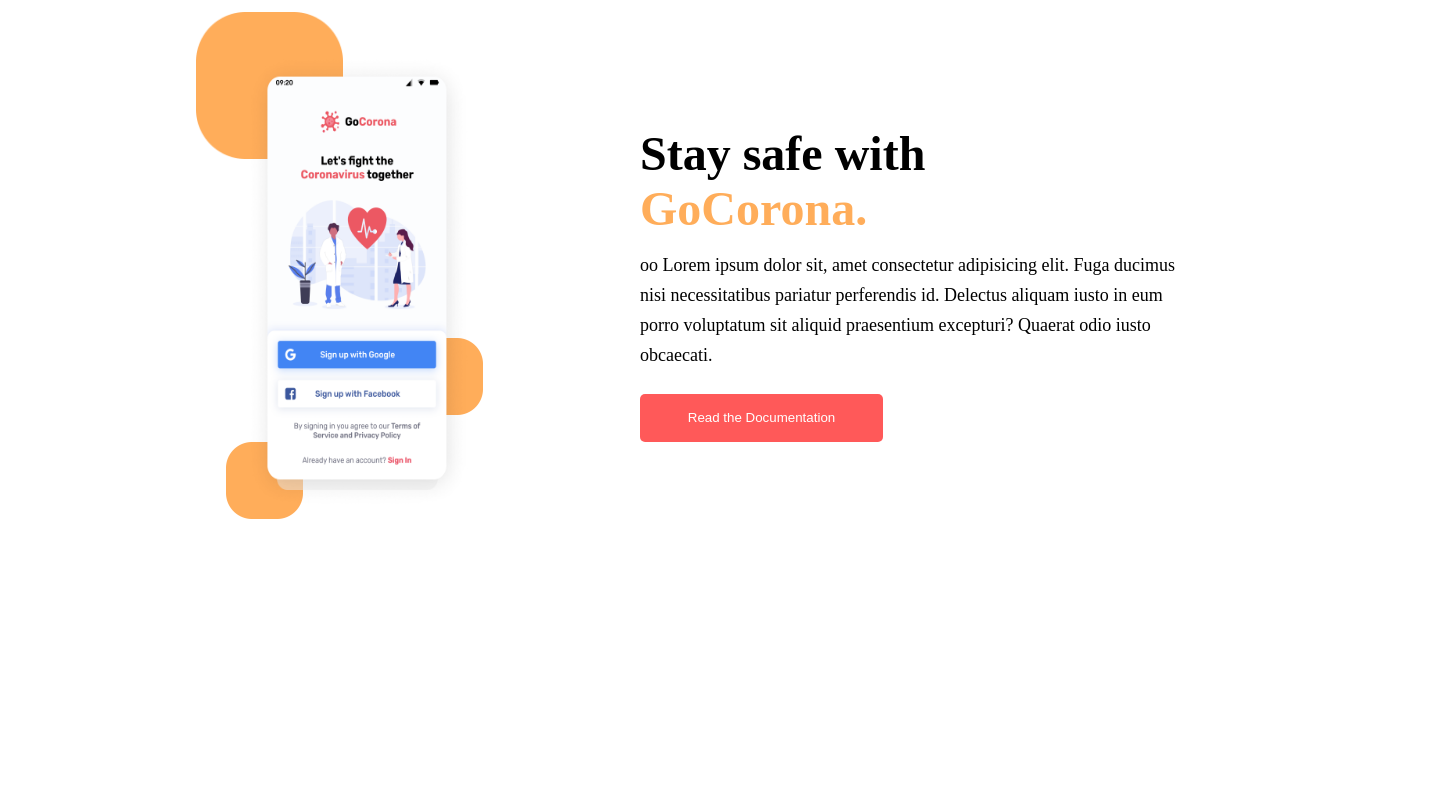
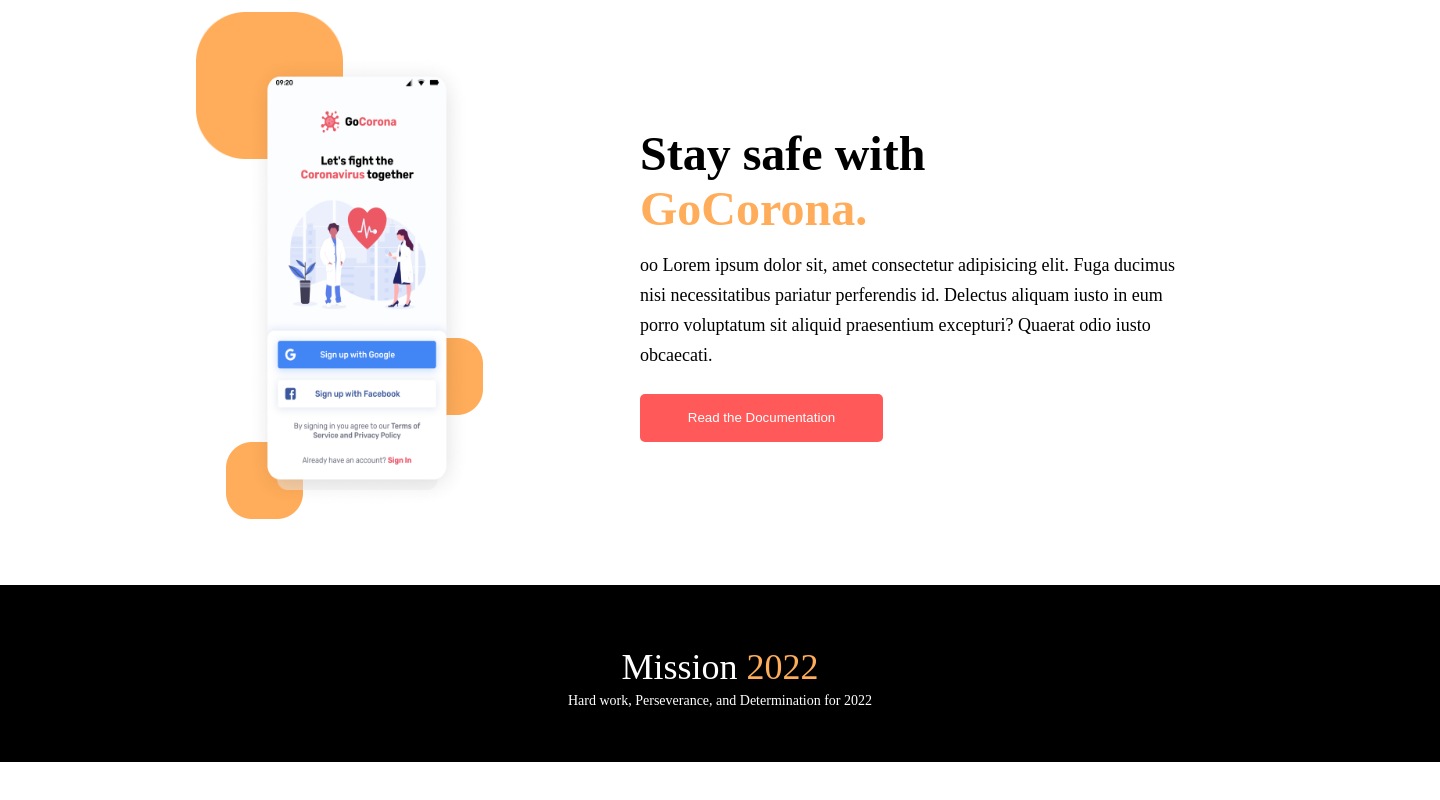
Before and after one commit to Sakib-01/Mission-2022-responsive, a plain HTML site: page index.html in a window 1280 px wide. Shown: the part 2290-3090 px from the top of the page, 1440 px wide, since content can reach past the window. Before the commit the page ends 2845 px from the top, so only its background shows below. Drawn offline with Linux system fonts and the light colour scheme.

Commit message:
footer section

```diff
--- a/index.html
+++ b/index.html
@@ -93,6 +93,10 @@
         </div>
     </main>
     <footer>
+        <div class="footer-conteiner">
+            <h4>Mission <span>2022</span></h4>
+            <p>Hard work, Perseverance, and Determination for 2022</p>
+        </div>
 
     </footer>
 </body>
--- a/styles/style.css
+++ b/styles/style.css
@@ -269,3 +269,32 @@
     left: 150px;
     z-index: -1;
 }
+
+/* footer section  */
+
+.footer-conteiner{
+    width: 1440px;
+    height: 177px;
+    text-align: center;
+    margin: 50px auto ;
+    background-color: black;
+    color: white;
+    padding-top: 60px;
+
+}
+.footer-conteiner h4{
+    font-size: 36px;
+
+    font-weight: 400;
+
+    line-height: 44px;
+
+}
+.footer-conteiner p{
+    font-size: 14px;
+
+    font-weight: 400;
+
+    line-height: 24px;
+
+}
```
